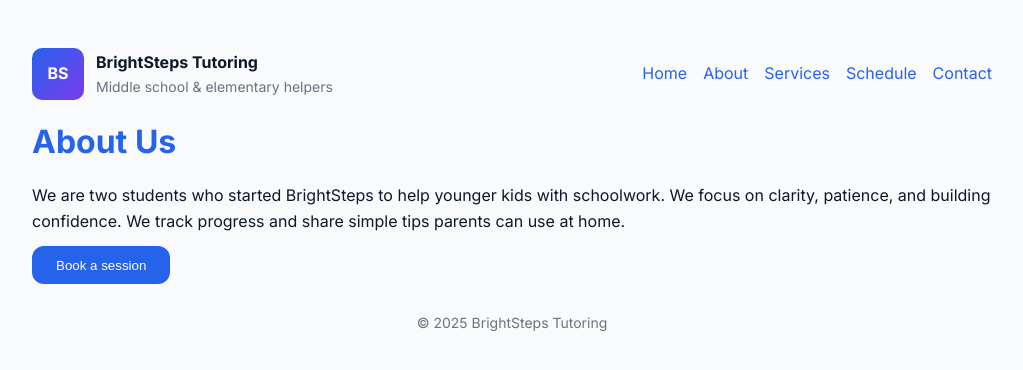
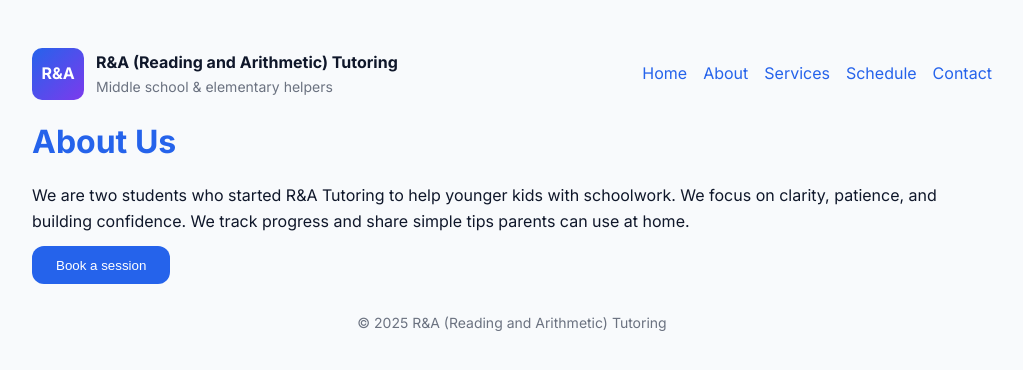
Before and after one commit to 31as0329-afk/Tutoring-website, a plain HTML site: page about.html in a window 1280 px wide. Shown: the whole page, without its empty margins (128-1151 px from the left). Drawn offline with Linux system fonts and the light colour scheme.

Commit message:
Update about.html

```diff
--- a/about.html
+++ b/about.html
@@ -3,7 +3,7 @@
 <head>
 <meta charset="utf-8" />
 <meta name="viewport" content="width=device-width, initial-scale=1" />
-<title>About – BrightSteps Tutoring</title>
+<title>About – R&A Tutoring</title>
 <link rel="stylesheet" href="style.css">
 </head>
 <body>
@@ -11,10 +11,10 @@
 
   <header>
     <div class="brand">
-      <div class="logo"><a href="index.html" style="color:white;text-decoration:none;">BS</a></div>
+      <div class="logo"><a href="index.html" style="color:white;text-decoration:none;">R&A</a></div>
       <div>
         <div style="font-weight:700;font-size:16px">
-          <a href="index.html" style="color:inherit;text-decoration:none;">BrightSteps Tutoring</a>
+          <a href="index.html" style="color:inherit;text-decoration:none;">R&A (Reading and Arithmetic) Tutoring</a>
         </div>
         <div class="small">Middle school & elementary helpers</div>
       </div>
@@ -30,14 +30,14 @@
 
   <main class="fade-up delay-100">
     <h1>About Us</h1>
-    <p>We are two students who started BrightSteps to help younger kids with schoolwork. We focus on clarity, patience, and building confidence. We track progress and share simple tips parents can use at home.</p>
+    <p>We are two students who started R&A Tutoring to help younger kids with schoolwork. We focus on clarity, patience, and building confidence. We track progress and share simple tips parents can use at home.</p>
     <div style="margin-top:12px">
-      <button class="btn" onclick="window.open('https://docs.google.com/forms/d/e/1FAIpQLSeSVCVnIeaIxPKE7BFVY3LqB-pbnVrQL92_gMy5uRf5QXlqQA/viewform', '_blank')">Book a session</button>
+      <button class="btn" onclick="window.open('https://docs.google.com/forms/d/e/1FAIpQLScbSHI2ywQc8F65p9LsP4mDTWDudh7i1d2kpVivW-xbPnpakQ/viewform?usp=sharing&ouid=101078626500082131302', '_blank')">Book a session</button>
     </div>
   </main>
 
   <footer>
-    <div class="small">© <span id="year"></span> BrightSteps Tutoring</div>
+    <div class="small">© <span id="year"></span> R&A (Reading and Arithmetic) Tutoring</div>
   </footer>
 
 </div>
```
